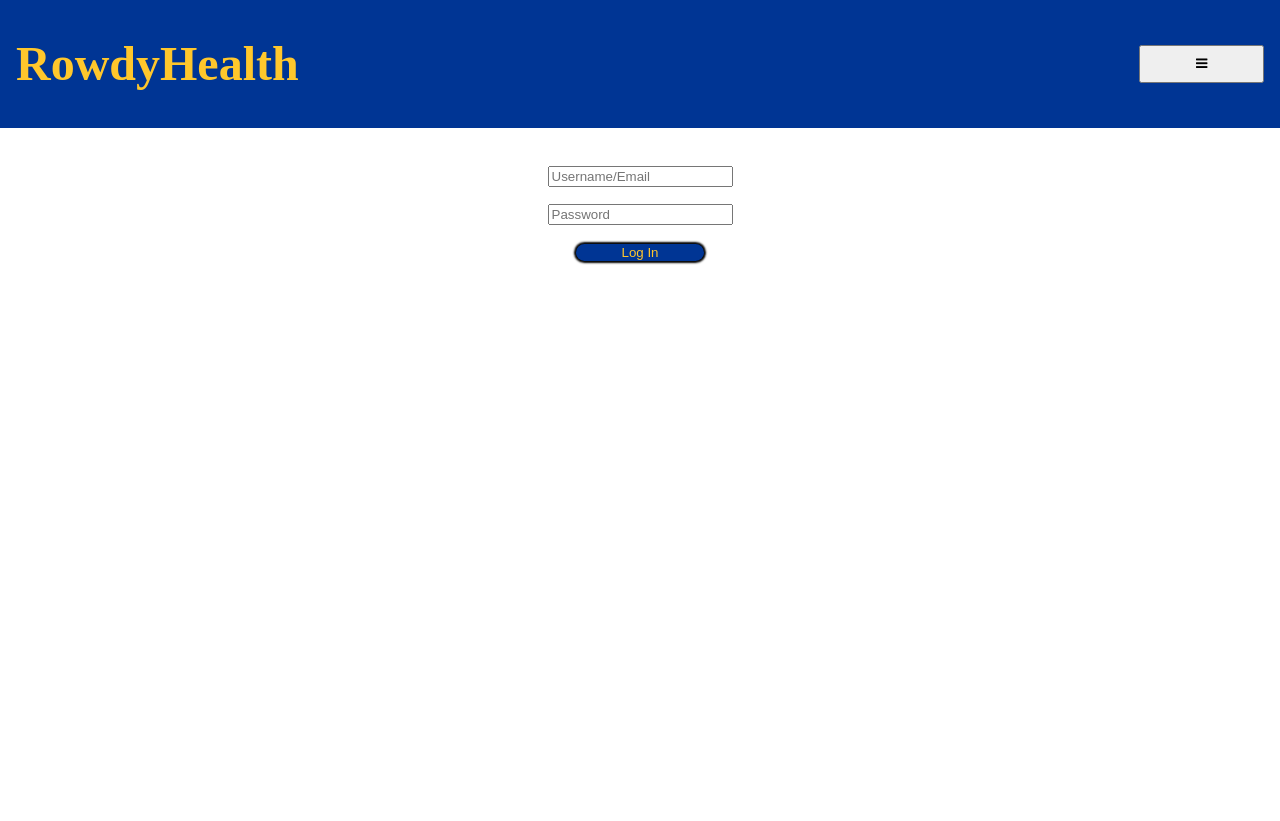
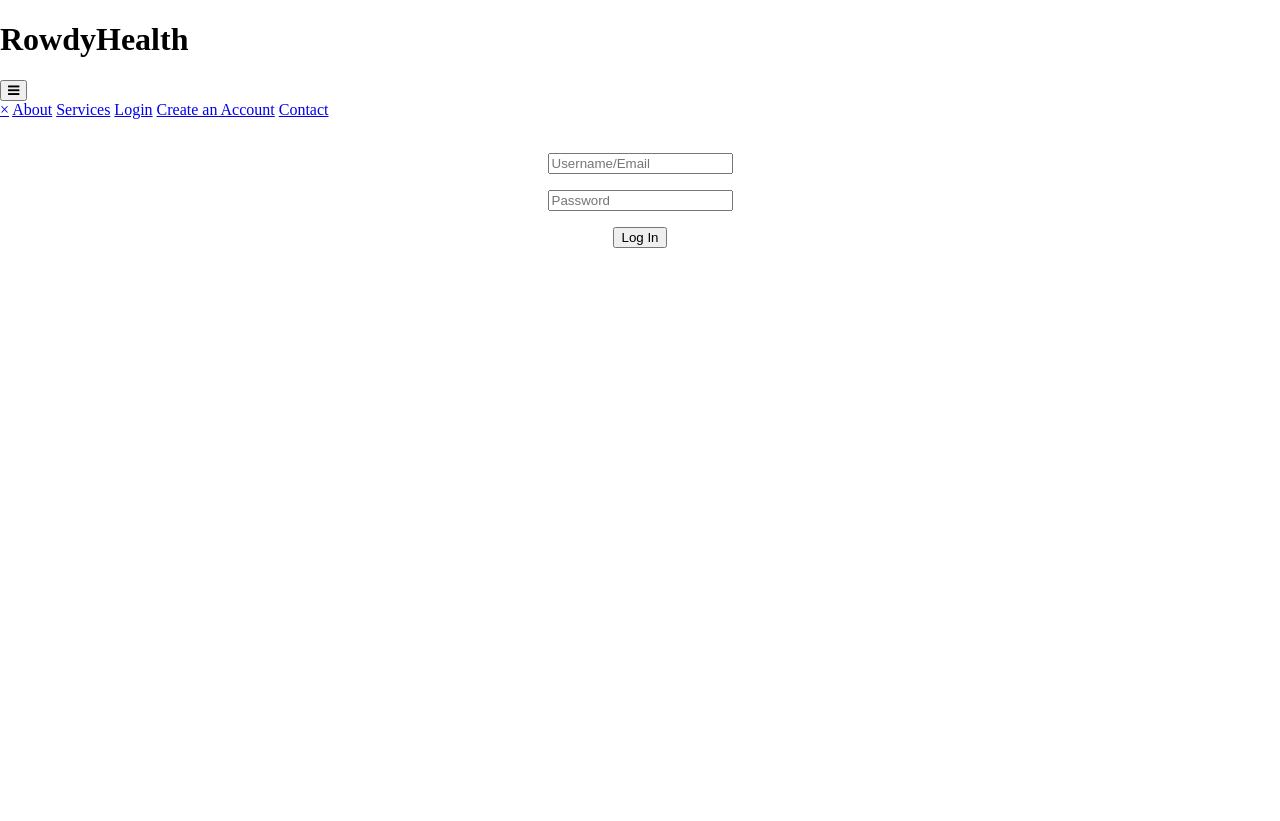
Before and after one commit to namesEd/Team-Ramrod, a PHP site: page /userLogin.php in a window 1280 px wide. Before the commit the page ends 265 px from the top, so only its background shows below. Run offline with PHP 8.4, Linux system fonts and the light colour scheme.

Commit message:
Changed homepage.css to not have header styling

```diff
--- a/App/css/Homepage.css
+++ b/App/css/Homepage.css
@@ -6,89 +6,6 @@ body{
   margin: 0;
   padding: 0;
 }
-
-/************* HEADER STYLING ***************/
-
-header{
-  padding: 0 1em;
-  background-color: #003594;
-  height: 8em;
-  display: flex;
-  align-items: center;
-  justify-content: space-between;
-}
-header h1{
-  margin: 0;
-  font-size: 300%;
-
-}
-header h1 span{
-  color: #FFC72C;
-}
-
-/*************** END OF HEADER STYLING**************/
-
-/*************** BEGINNING OF NAVBAR STYLING **************/
-
-button#navbut{
-  width: 10%;
-  height: 30%;
-}
-button#log{
-  border:none;
-  border-radius:10px;
-  box-shadow: 0px 0px 2px 2px rgb(0,0,0);
-  color: #FFC72C;
-  background-color: #003594;
-  width: 10%;
-  height: 5%;
-}
-body#loginbody{
-  background: #fff;
-  color: #1c1e21;
-  direction: ltr;
-  line-height: 1.34;
-  margin: 0;
-  padding: 0;
-  unicode-bidi: embed;
-  display: block;
-}
-.container{
-  display: flex;
-  align-items: center;
-  justify-content: center;
-}
-.sideNav{
-  height: 100%;
-  width: 0;
-  position: fixed;
-  z-index: 1;
-  top: 0;
-  right: 0;
-  background-color: #111;
-  overflow-x: hidden;
-  transition: 0.5s;
-  padding-top: 60px;
-}
-.sideNav a{
-  padding: 8px 8px 8px 32px;
-  text-decoration: none;
-  font-size: 25px;
-  color: #818181;
-  display: block;
-  transition: 0.3s;
-}
-.sideNav a:hover{
-  color: #f1f1f1;
-}
-.sideNav .closeBtn{
-  position: absolute;
-  top: 0;
-  right: 25px;
-  font-size: 36px;
-  margin-left: 50px;
-}
-/*************** END OF NAVBAR STYLING*******************/
 
 /*************** BEGINNING OF FORM STYLING*******************/
 
```
